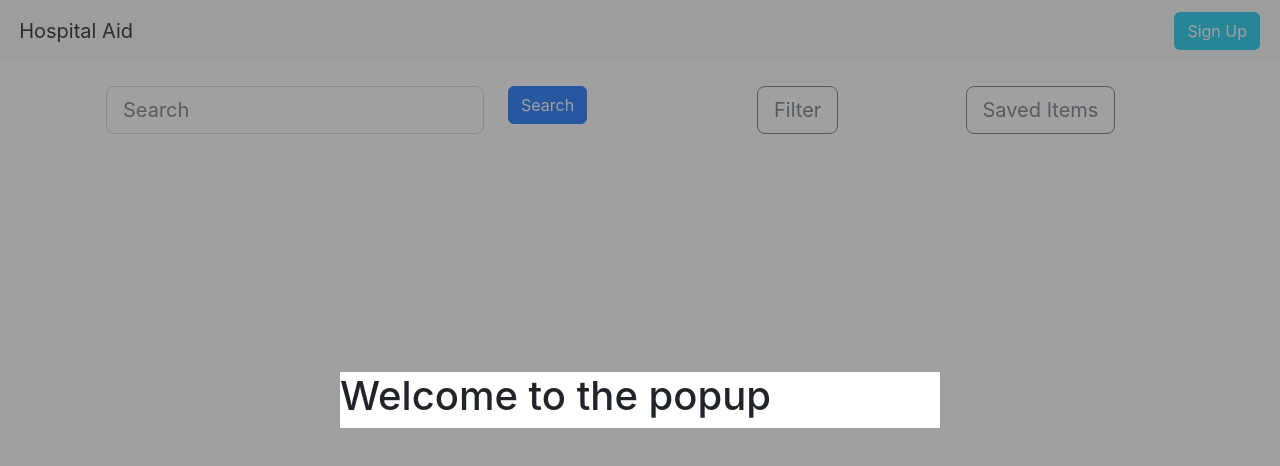
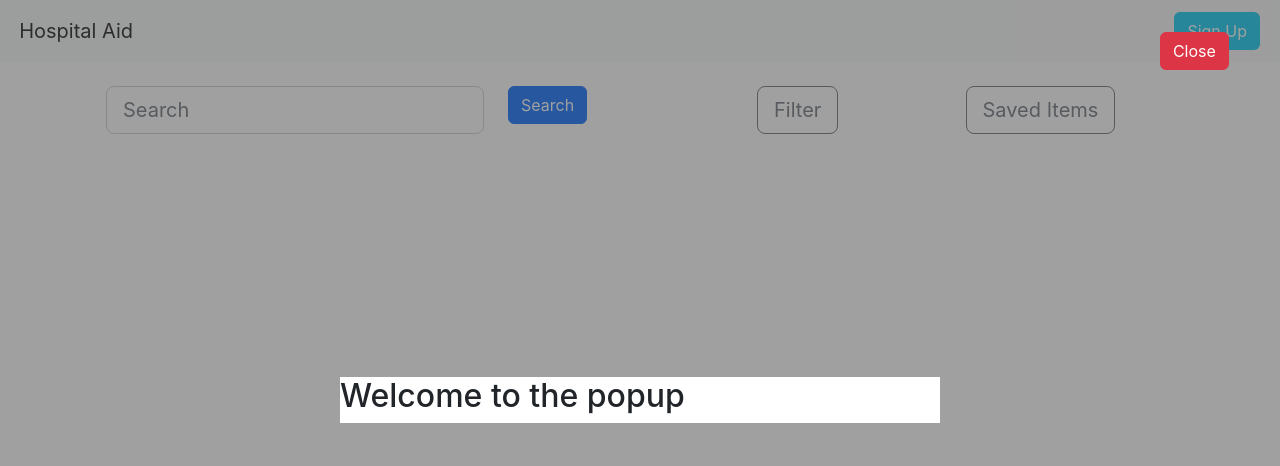
Before and after one commit to RA9/hospital-aid-odc-sec2-group-3, a React (Create React App) app: page / in a window 1280 px wide. Both pictures are taken after a click on the button "Filter". Shown: the top 466 px of the page. Built offline with nearby package versions, Linux system fonts and the light colour scheme.

Commit message:
added filter popup close button and function

```diff
--- a/src/App.js
+++ b/src/App.js
@@ -41,7 +41,7 @@
           </div>
         </div>
       </div>
-      {displayPopup && <FilterPopup />}
+      {displayPopup && <FilterPopup setDisplayPopup={setDisplayPopup}/>}
     </>
   );
 }
--- a/src/components/FilterPopup.css
+++ b/src/components/FilterPopup.css
@@ -1,7 +1,7 @@
 .filter-popup {
-    position:  fixed;
+    /* position:  fixed;
     top: 0;
-    left: 0;
+    left: 0; */
     height: 100vh;
     background-color: rgba(67, 66, 66, 0.5);
      display: flex;
@@ -13,3 +13,9 @@
    width: 600px;
    background-color: #fff;
 }
+
+.filter-closebtn {
+    position: absolute;
+    right: 4%;
+    top: 4%;
+}
--- a/src/components/FilterPopup.js
+++ b/src/components/FilterPopup.js
@@ -2,11 +2,15 @@
 
 import "./FilterPopup.css";
 
-export default function() {
+export default function(props) {
+    const closePopupAction = function () {
+      props.setDisplayPopup(false);
+    };
         return (
-          <div className="container-fluid filter-popup">
+          <div className="container-fluid filter-popup fixed-top">
+            <button className="filter-closebtn btn btn-danger" onClick={closePopupAction}>Close</button>
             <div className="filter-popup-child">
-              <h1>Welcome to the popup</h1>
+              <h2>Welcome to the popup</h2>
             </div>
           </div>
         );
```
